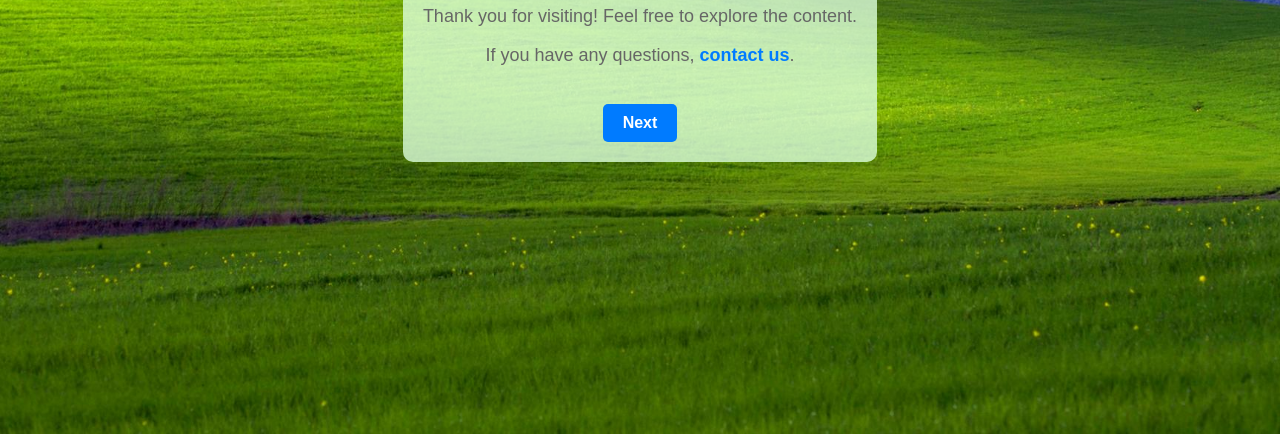
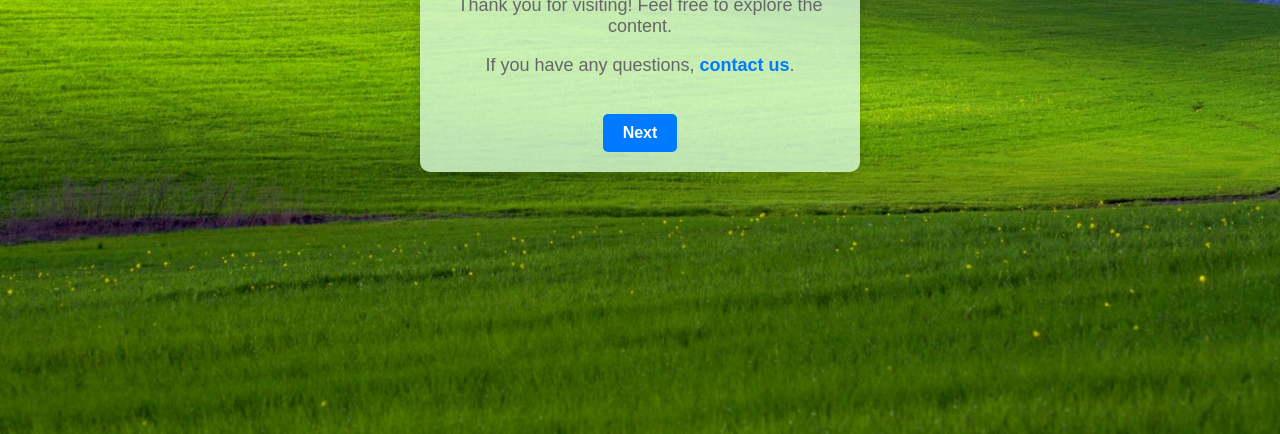
Before and after one commit to minsattpaing/Web_app, a plain HTML site: page index.html in a window 1280 px wide. Shown: the part 366-800 px from the top of the page. Drawn offline with Linux system fonts and the light colour scheme.

Commit message:
Update index.html

```diff
--- a/index.html
+++ b/index.html
@@ -22,6 +22,9 @@
             background-color: rgba(220, 255, 220, 0.8);
             padding: 20px;
             border-radius: 10px;
+            max-width: 400px; /* Added a max-width for better readability on larger screens */
+            width: 80%; /* Set a width to ensure responsiveness */
+            box-shadow: 0 0 10px rgba(0, 0, 0, 0.2); /* Added a subtle box shadow */
         }
 
         h1 {
@@ -43,7 +46,7 @@
             text-decoration: underline;
         }
 
-        /* Add style for the "Next" button */
+        /* Style for the "Next" button */
         .next-button {
             display: inline-block;
             padding: 10px 20px;
@@ -54,6 +57,11 @@
             border-radius: 5px;
             cursor: pointer;
             text-decoration: none;
+            transition: background-color 0.3s; /* Added a smooth transition effect */
+        }
+
+        .next-button:hover {
+            background-color: #0056b3; /* Darker shade on hover */
         }
     </style>
 </head>
@@ -62,8 +70,6 @@
         <h1>Welcome to My Website</h1>
         <p>Thank you for visiting! Feel free to explore the content.</p>
         <p>If you have any questions, <a href="https://www.facebook.com/min.s.paing.9212">contact us</a>.</p>
-
-        <!-- Add the "Next" button with a link -->
         <a href="test.html" class="next-button">Next</a>
     </div>
 </body>
```
